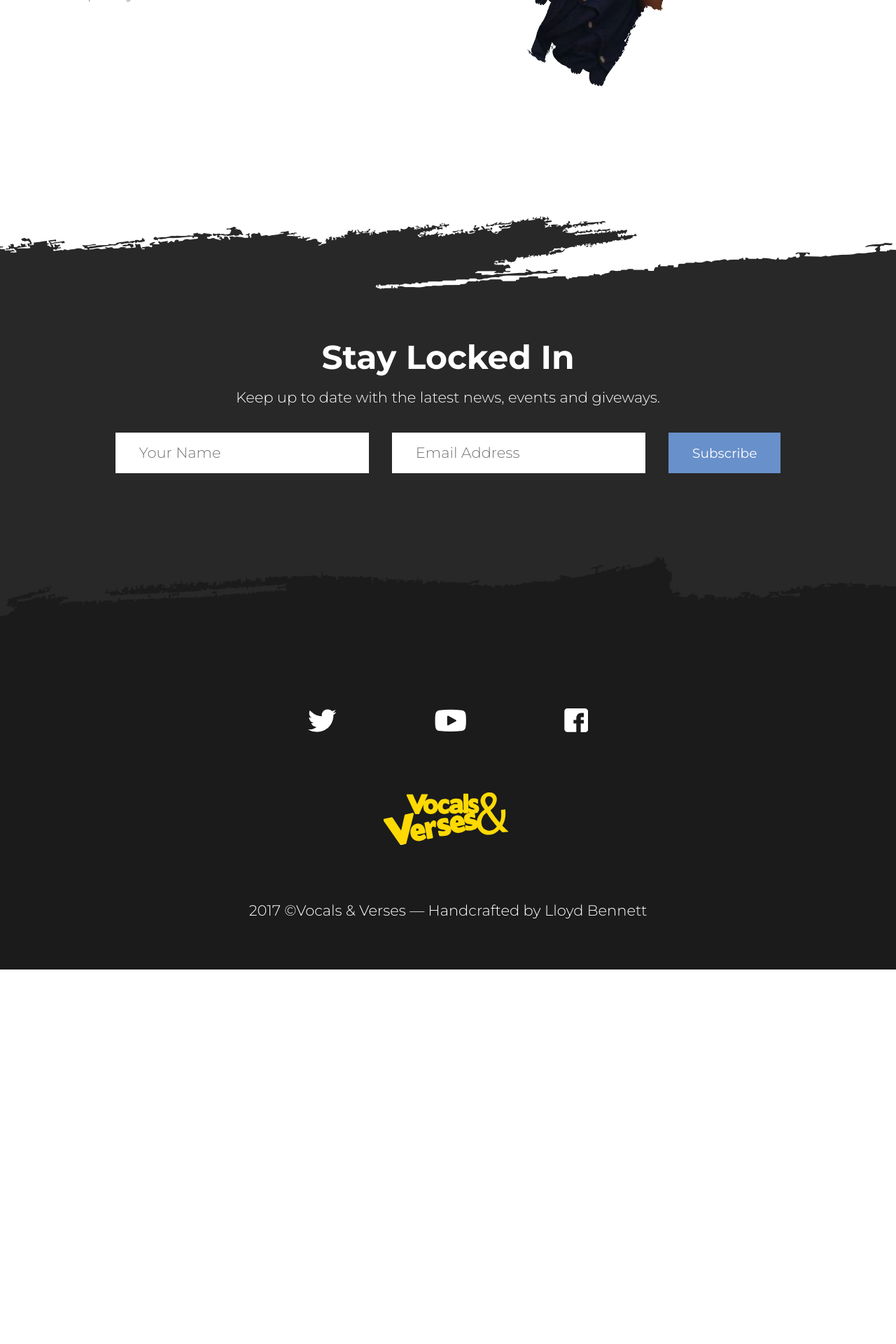
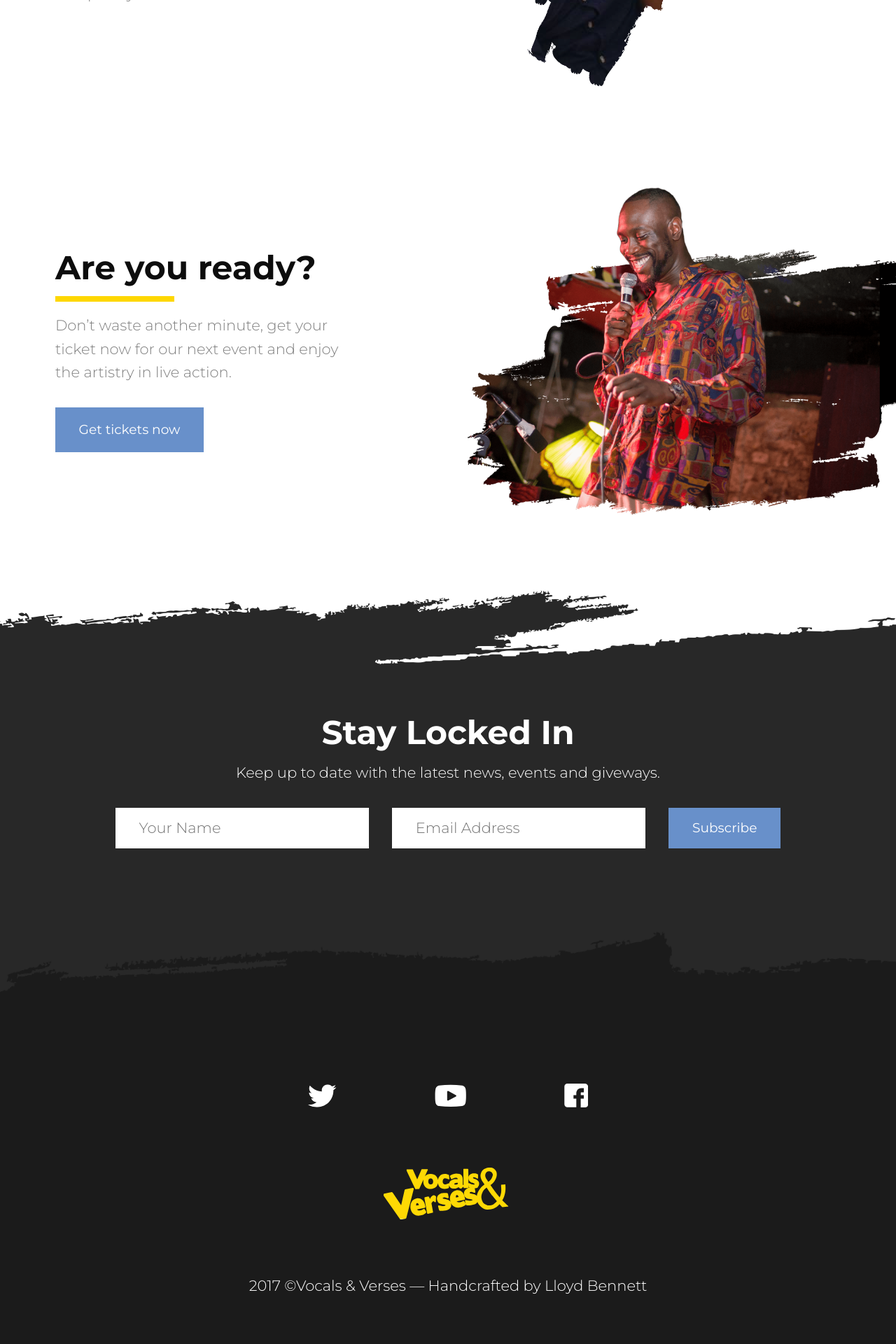
Before and after one commit to LloydBennett/vocalsandverses, a Jekyll site: the page built from index.html, in a window 1280 px wide. Shown: the part 2433-4353 px from the top of the page at 70% size. Built offline with Jekyll 4.4.1, drawn with Linux system fonts in a browser that asks for light colours; before the commit the page ends 3818 px from its top, so only the background shows below that.

Commit message:
make get tickets cta section responsive

```diff
--- a/_sass/modules/_manifest.scss
+++ b/_sass/modules/_manifest.scss
@@ -3,7 +3,7 @@
       'menu',
       'hero',
       'section',
-      'why-go',
+      'image-block',
       'divider',
       'subscribe',
       'form'
--- a/_sass/utilities/_mixins.scss
+++ b/_sass/utilities/_mixins.scss
@@ -93,3 +93,8 @@
 @mixin dropShadow {
   box-shadow: 0 26px 45px 0 rgba(0, 0, 0, 0.4);
 }
+
+@mixin verticallyAlignChildren {
+  display: flex;
+  align-items: center;
+}
--- a/_sass/utilities/_variables.scss
+++ b/_sass/utilities/_variables.scss
@@ -3,15 +3,17 @@
 $small-mobile-max: pxtoem(550px);
 $large-mobile-max: pxtoem(767px);
 $tablet: pxtoem(768px);
-$tablet-max: pxtoem(991px);
+$tablet-max: pxtoem(959px);
 $small-desktop: pxtoem(960px);
 $large-desktop: pxtoem(1200px);
+$x-large-desktop: pxtoem(2000px);
 $small-mobile-breakpoint: 'only screen and (max-width: #{$small-mobile-max})';
 $large-mobile-breakpoint: 'only screen and (max-width: #{$large-mobile-max})';
 $tablet-breakpoint: 'only screen and (min-width: #{$tablet})';
 $tablet-max-breakpoint: 'only screen and (max-width: #{$tablet-max})';
 $small-desktop-breakpoint: 'only screen and (min-width: #{$small-desktop})';
 $large-desktop-breakpoint: 'only screen and (min-width: #{$large-desktop})';
+$x-large-desktop-breakpoint: 'only screen and (min-width: #{$x-large-desktop})';
 
 // TYPE //
 
--- a/index.html
+++ b/index.html
@@ -5,9 +5,9 @@
 layout: home
 ---
 
-<section class="why-go section">
+<section class="section">
   <div class="container">
-    <div class="row">
+    <div class="row centered-image-block">
       <div class="col-sm-10 col-md-6 col-lg-5">
         <h2>Paving the way for the big artists of tomorrow.</h2>
         <span class="title-divider"></span>
@@ -24,7 +24,7 @@ layout: home
       </div>
     </div>
 
-    <div class="row">
+    <div class="row centered-image-block">
       <div class="col-sm-10 col-md-6 col-lg-5 col-md-push-6 col-lg-push-7">
         <h2>An event that stays with you longer than the bus ride home.</h2>
         <span class="title-divider"></span>
@@ -40,7 +40,7 @@ layout: home
       </div>
     </div>
 
-    <div class="row">
+    <div class="row centered-image-block">
       <div class="col-sm-10 col-md-6 col-lg-5">
         <h2>Relationships are born beyond the stage.</h2>
         <span class="title-divider"></span>
@@ -57,3 +57,23 @@ layout: home
     </div>
   </div>
 </section>
+
+<section class="section full-bleed-image-block">
+  <div class="container">
+    <div class="content-block">
+      <h2 class="content-block-title">Are you ready?</h2>
+      <span class="title-divider"></span>
+      <p class="content-block-copy">
+        Don’t waste another minute, get your ticket now for our next event
+        and enjoy the artistry in live action.
+      </p>
+      <div class="ctas">
+        <a href="#" class="btn btn-sml btn-blue">Get tickets now</a>
+      </div>
+    </div>
+
+    <div class="thumbnail transparent">
+      <img src="../images/ben.png" alt="Artist Performing">
+    </div>
+  </div>
+</section>
--- a/vocalsandverses.css
+++ b/vocalsandverses.css
@@ -1476,17 +1476,62 @@ body.menu-open {
     .section {
       margin-bottom: 6.4rem; } }
 
-.why-go .row {
+.centered-image-block {
   margin-bottom: 1.6rem; }
   @media only screen and (min-width: 60em) {
-    .why-go .row {
-      margin-bottom: 3.2rem;
+    .centered-image-block {
+      display: -webkit-box;
+      display: -ms-flexbox;
+      display: flex;
+      -webkit-box-align: center;
+          -ms-flex-align: center;
+              align-items: center;
+      margin-bottom: 3.2rem; } }
+  .centered-image-block:last-child {
+    margin-bottom: 0; }
+
+.full-bleed-image-block {
+  position: relative;
+  overflow-x: hidden; }
+  @media only screen and (min-width: 60em) {
+    .full-bleed-image-block .container {
       display: -webkit-box;
       display: -ms-flexbox;
       display: flex;
       -webkit-box-align: center;
           -ms-flex-align: center;
               align-items: center; } }
+  @media only screen and (min-width: 60em) {
+    .full-bleed-image-block .content-block {
+      -webkit-box-flex: 1.2;
+          -ms-flex: 1.2;
+              flex: 1.2; } }
+  @media only screen and (max-width: 59.9375em) {
+    .full-bleed-image-block .content-block .content-block-title,
+    .full-bleed-image-block .content-block .content-block-copy {
+      max-width: 620px; } }
+  .full-bleed-image-block .thumbnail {
+    position: relative;
+    right: -10%;
+    margin-top: 1.6rem;
+    width: 150vw;
+    max-width: 800px; }
+    @media only screen and (min-width: 48em) {
+      .full-bleed-image-block .thumbnail {
+        right: -15%; } }
+    @media only screen and (min-width: 60em) {
+      .full-bleed-image-block .thumbnail {
+        -webkit-box-flex: 2;
+            -ms-flex: 2;
+                flex: 2;
+        margin-top: 0;
+        display: table; } }
+    @media only screen and (min-width: 75em) {
+      .full-bleed-image-block .thumbnail {
+        max-width: 1000px; } }
+    @media only screen and (min-width: 125em) {
+      .full-bleed-image-block .thumbnail {
+        position: static; } }
 
 .title-divider {
   display: block;
```
Also changed, not shown: _sass/modules/_image-block.scss (added, +61 -0 lines), _sass/modules/_why-go.scss (deleted, +0 -16 lines), images/ben.png (added), 6 other files.
